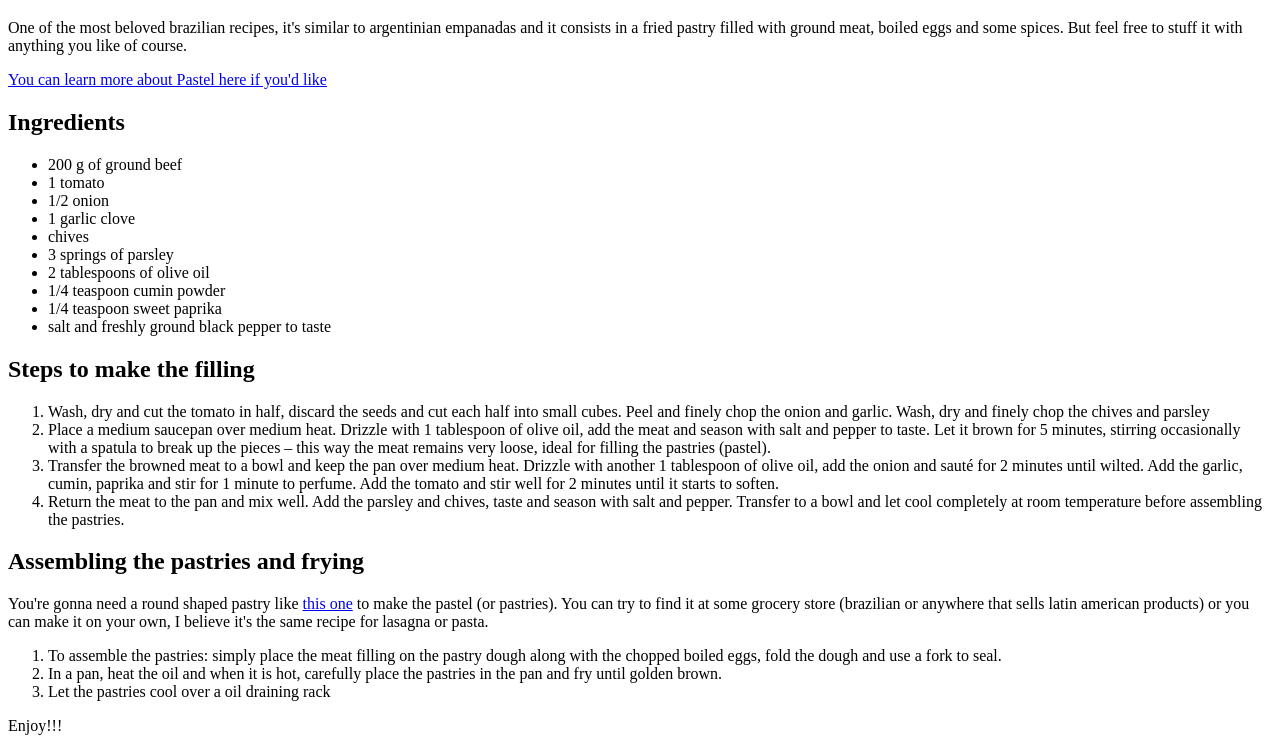
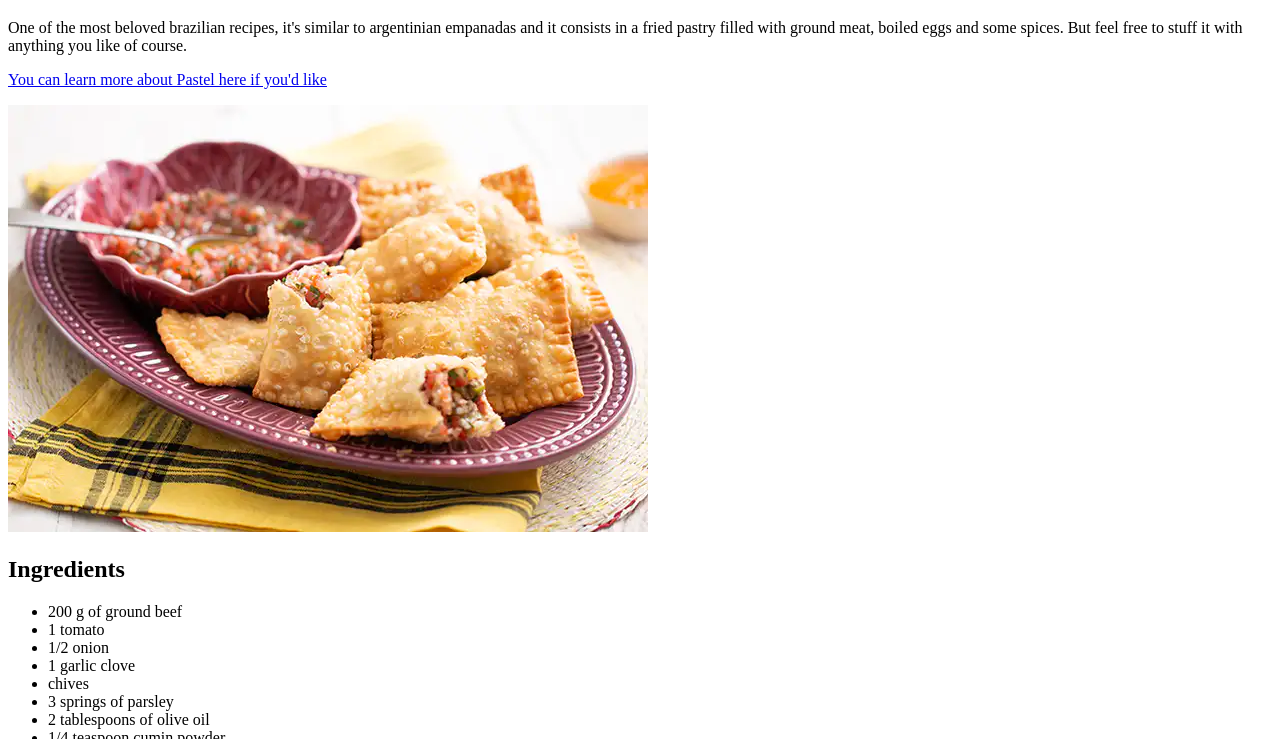
Before and after one commit to Marjorie-Pereira/odin-recipes, a plain HTML site: page recipes/pastel-de-carne.html in a window 1280 px wide. Shown: the part 61-800 px from the top of the page. Drawn offline with Linux system fonts and the light colour scheme.

Commit message:
recipe image added to the page

```diff
--- a/recipes/pastel-de-carne.html
+++ b/recipes/pastel-de-carne.html
@@ -12,6 +12,7 @@
         <p><a href="https://romanha.com.br/blog/curiosidades/qual-a-origem-do-pastel/" rel="noopener noreferrer" target="_blank">You can learn more about Pastel here if you'd like</a></p>
     </header>
     <main>
+        <img src="../imgs/pastel.webp" alt="">
         <section class="ingredients">
             <h2>Ingredients</h2>
             <ul>
```
Also changed, not shown: imgs/pastel.webp (added).
